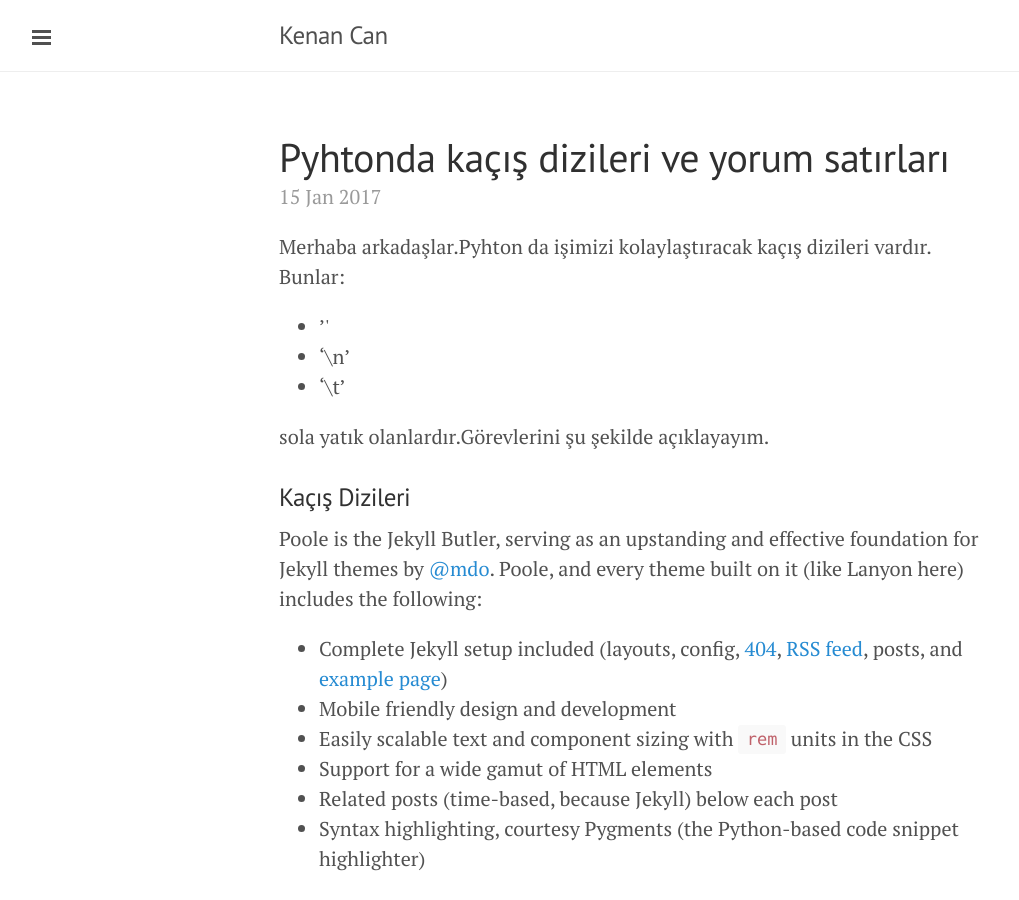
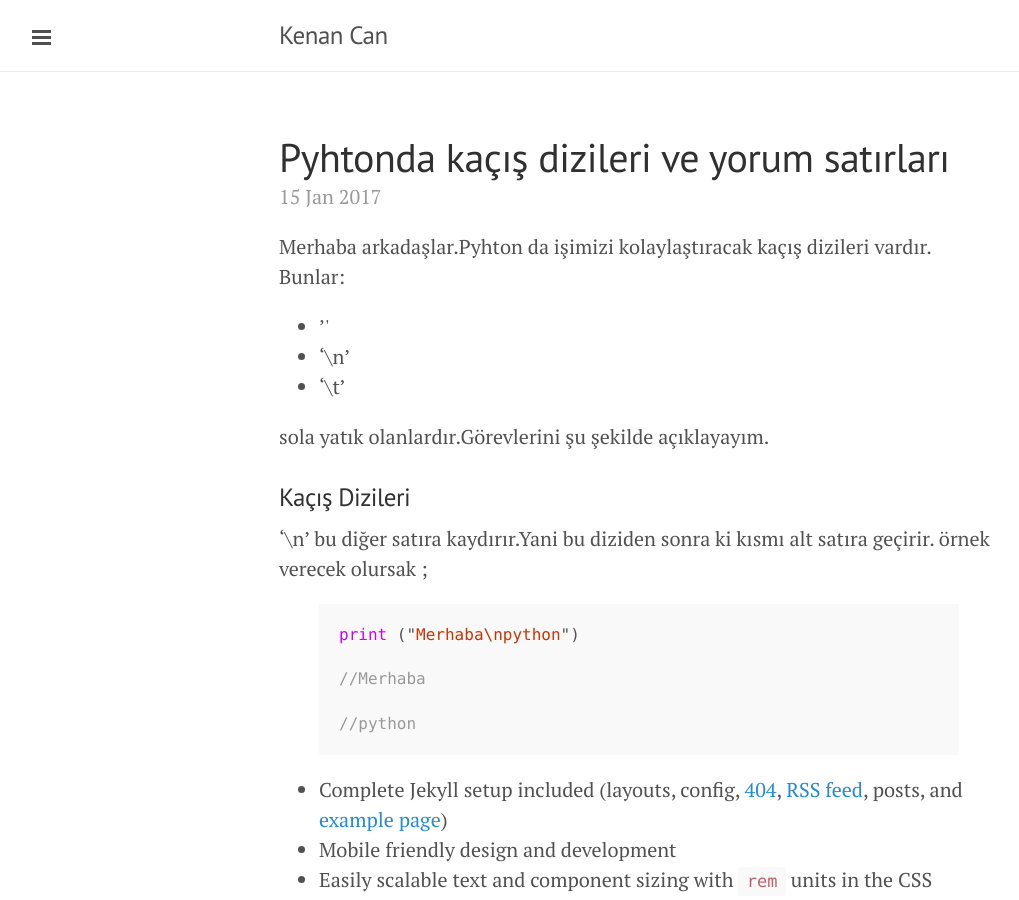
Before and after one commit to kenancn/kenancn.github.io, a Jekyll site: the page built from _posts/2017-01-15-python-kacis-dizileri-yorum.md, in a window 1280 px wide and 900 px high. Shown: the whole window, without its empty margins (1-1020 px from the left). Built offline with Jekyll 4.4.1, drawn with Linux system fonts in a browser that asks for light colours; Markdown is read by kramdown in place of the engine named in the settings.

Commit message:
Update 2017-01-15-python-kacis-dizileri-yorum.md

```diff
--- a/_posts/2017-01-15-python-kacis-dizileri-yorum.md
+++ b/_posts/2017-01-15-python-kacis-dizileri-yorum.md
@@ -14,7 +14,18 @@ sola yatık olanlardır.Görevlerini şu şekilde açıklayayım.
 
 ### Kaçış Dizileri
 
-Poole is the Jekyll Butler, serving as an upstanding and effective foundation for Jekyll themes by [@mdo](https://twitter.com/mdo). Poole, and every theme built on it (like Lanyon here) includes the following:
+'\n' bu diğer satıra kaydırır.Yani bu diziden sonra ki kısmı alt satıra geçirir.
+örnek verecek olursak ;
+{% highlight js %}
+
+print ("Merhaba\npython")
+
+//Merhaba
+//python
+{% endhighlight %}
+
+
+
 
 * Complete Jekyll setup included (layouts, config, [404](/404), [RSS feed](/atom.xml), posts, and [example page](/about))
 * Mobile friendly design and development
```
